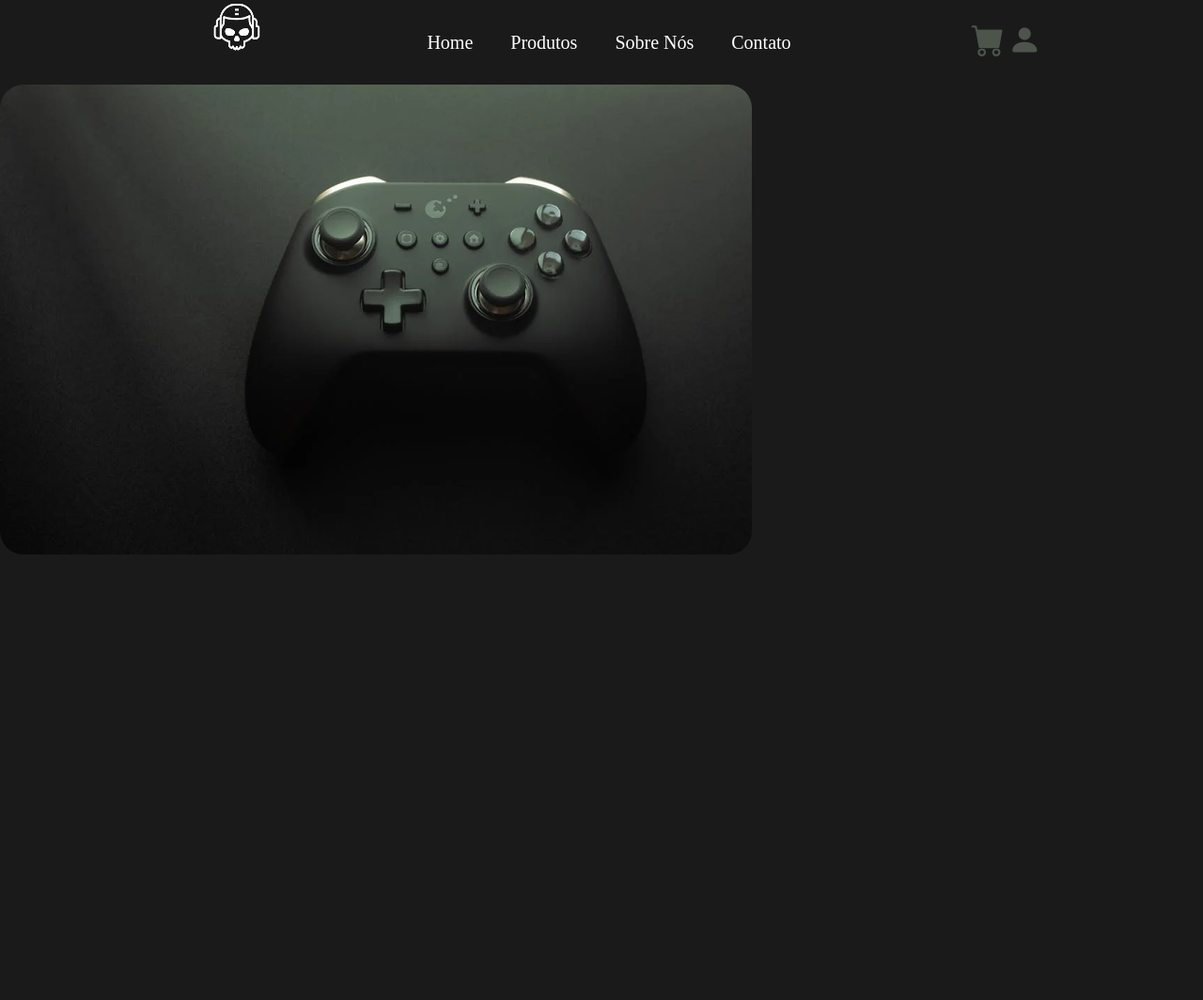
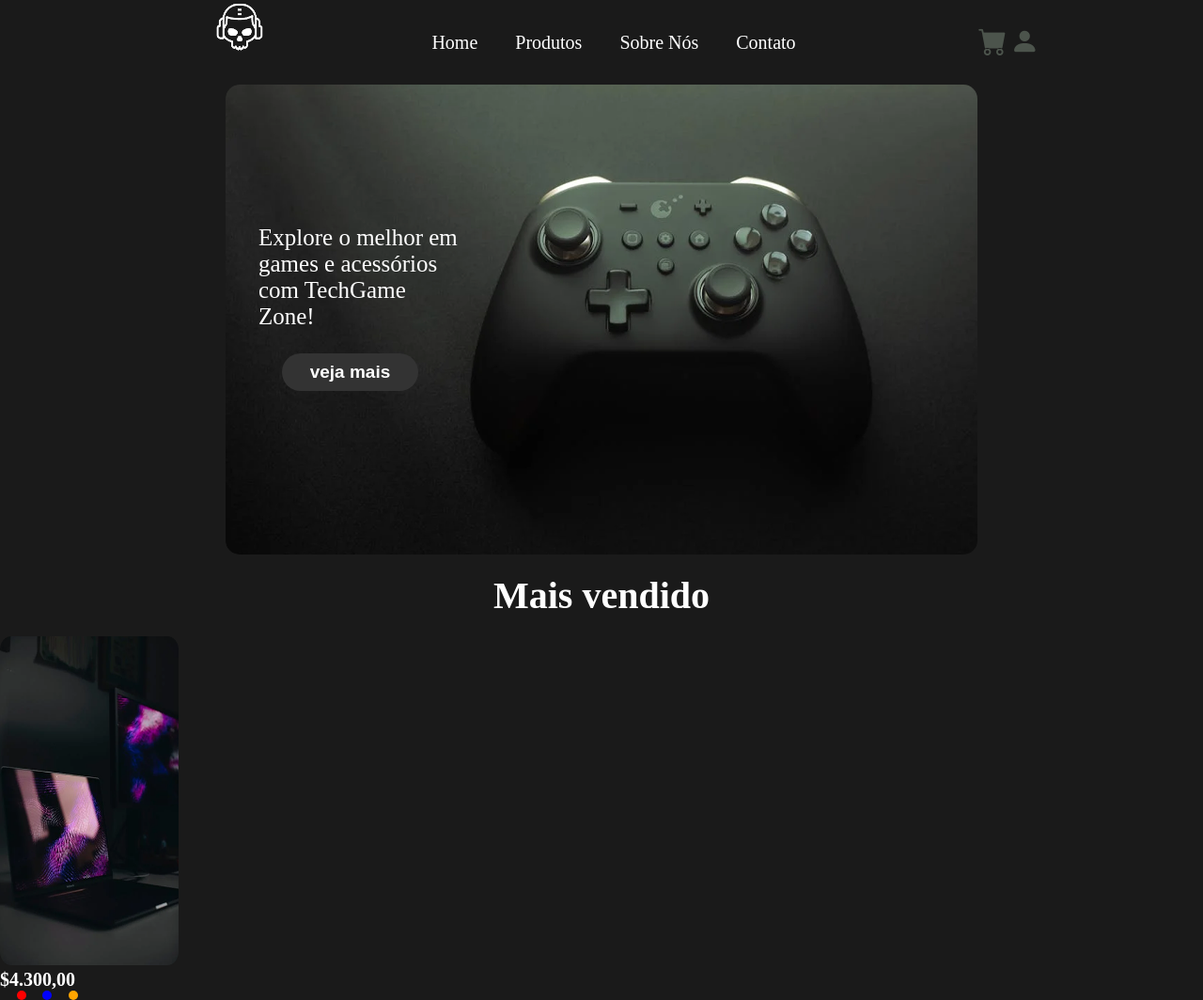
Before and after one commit to RaudeodDK/projeto-loja-gamer, a plain HTML site: page index.html in a window 1280 px wide. Shown: the whole page at 94% size. Before the commit the page ends 800 px from the top, so only its background shows below. Drawn offline with nearby package versions, Linux system fonts and the light colour scheme.

Commit message:
atualização produtos

```diff
--- a/index.html
+++ b/index.html
@@ -41,11 +41,46 @@
 
     </header>
     <main>
-        <div class="banner">
+        <section class="section-center">
+            <div class="banner">
+                <div class="caixa-texto-banner">
 
-        </div>
+                    <p class="texto-banner">
+                        Explore o melhor em games e acessórios com TechGame Zone! </p>
+                    <button class="btn-menu">
+                        veja mais
+                    </button>
+                </div>
+            </div>
+
+        </section>
+        <section>
+            <div class="estutura-titulo">
+                <p class="titulo-primario">Mais vendido</p>
+            </div>
+            <div class="carousel">
+                <div class="card">
+
+                    <div class="card-img">
+                        <img src="./assets/notebook.png" alt="" class="produtos">
+                    </div>
+                    <div class="texto-card">
+                        <p class="valor">$4.300,00</p>
+                        <div class="caixa-cores">
+                            <div class="cores vermelho"></div>
+                            <div class="cores azul"></div>
+                            <div class="cores laranja"></div>
+                        </div>
+                    </div>
+                </div>
+            </div>
+        </section>
+
+
     </main>
-    <footer></footer>
+    <footer>
+
+    </footer>
 </body>
 
 </html>
--- a/style.css
+++ b/style.css
@@ -57,7 +57,7 @@ ul {
 }
 
 .bi {
-    font-size: 35px;
+    font-size: 30px;
     color: #4c544c;
 }
 
@@ -67,6 +67,86 @@ ul {
     background-size: cover;
     height: 500px;
     width: 800px;
-    border-radius: 25px;
+    border-radius: 15px;
+    display: flex; /*indica a propriedade flexbox*/
+    align-items: center; /*alinha verticalmente ao centro*/
 
 }
+
+.texto-banner{
+    font-size: 25px; /*tamanho da fonte*/
+    color: #ffffff;
+}
+.btn-menu{
+    width: 145px;
+    height: 40px;
+    border-radius: 30px;
+    background-color: #333333;
+    color: #ffffff; /* Cor do texto branca */
+    font-weight: bold; /* Negrito */
+    border: none; /* Remove a borda padrão */
+    font-size: 19px;
+    margin: 25px; /* espaçamento em todas as direcoes externas*/
+}
+.caixa-texto-banner{
+  width: 220px;
+  padding: 35px; /*espaçamento interno*/
+
+}
+
+.section-center{
+display: flex;
+justify-content: center; /*muda posiçao da caixa*/
+
+}
+
+.titulo-primario{
+    color: #ffffff;
+    font-size: 40px;
+    font-weight:700;
+    padding: 20px;
+}
+
+.estutura-titulo{
+    display: flex;
+    justify-content: center;
+}
+
+.produtos {
+    height: 350px;
+    width: 190px;
+
+}
+.valor {
+
+    font-weight: bold;
+    font-size: 20px;
+    color: #ffffff;
+}
+
+.cores{
+    height: 10px;
+    width: 10px;
+    border-radius: 100%;
+}
+
+.vermelho{
+    background-color: red;
+}
+
+.azul{
+    background-color: blue;
+}
+.laranja{
+    background-color: orange;
+}
+.preto{
+    background-color: black;
+}
+
+.caixa-cores{
+    display: flex;
+    flex-direction: row;
+    justify-content: space-evenly;
+    width: 100px;
+}
```
Also changed, not shown: assets/controle.png (added), assets/fone.png (added), assets/gameboy.png (added), assets/iphone.png (added), assets/notebook.png (added).
